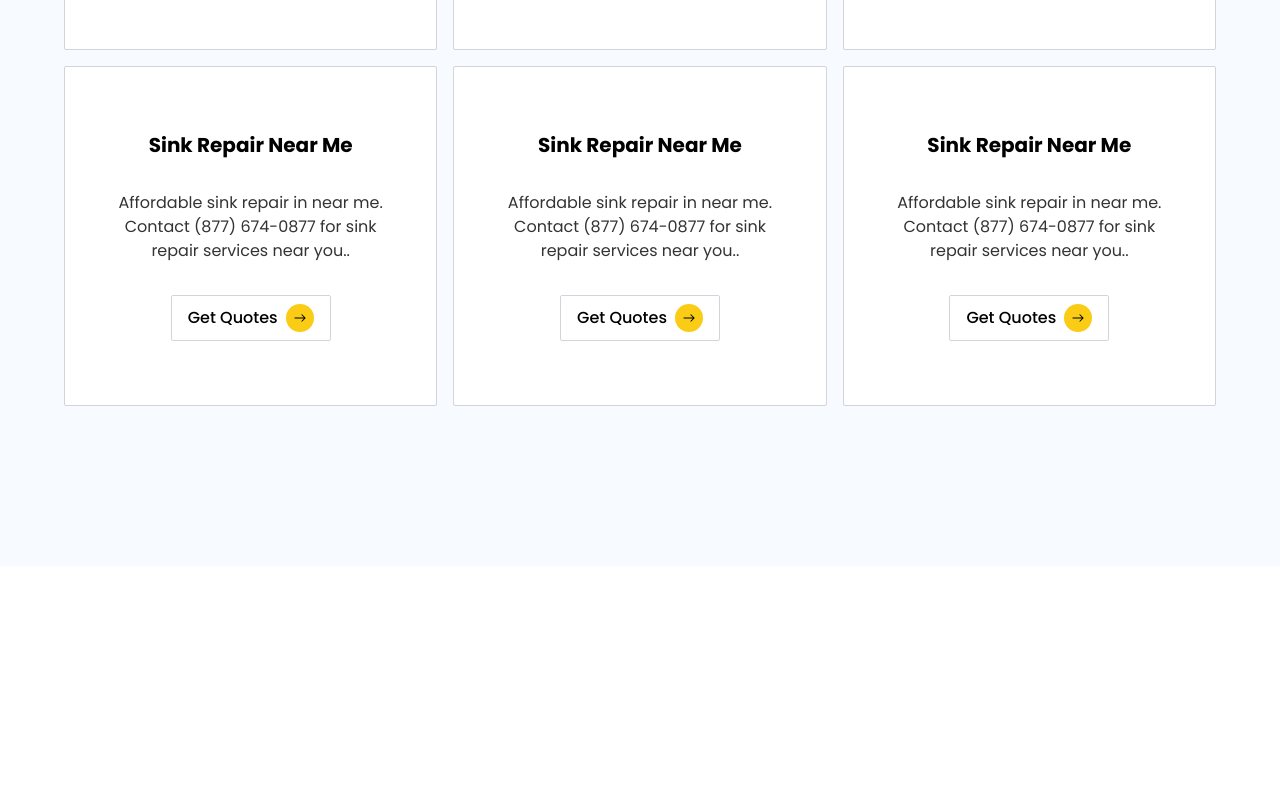
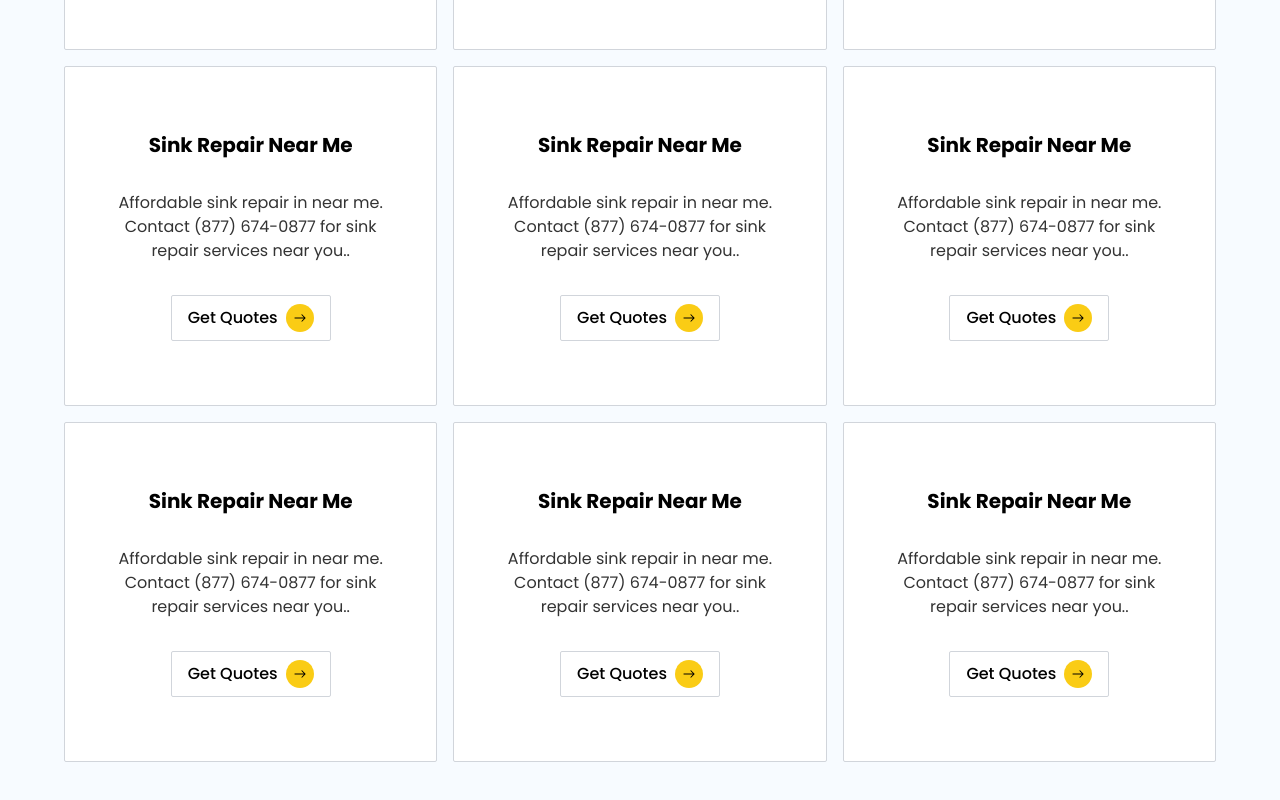
Before and after one commit to SheerGhazi/Sub-Domain-Project, a React (Vite) app: page / in a window 1280 px wide. Shown: the part 3652-4452 px from the top of the page. Before the commit the page ends 4218 px from the top, so only its background shows below. Built offline with nearby package versions, Linux system fonts and the light colour scheme.

Commit message:
feat: data.js

```diff
--- a/src/app/data.js
+++ b/src/app/data.js
@@ -119,5 +119,20 @@ export const services = [
     description:
       "Affordable sink repair in near me. Contact (877) 674-0877 for sink repair services near you..",
   },
+  {
+    title: "Sink Repair",
+    description:
+      "Affordable sink repair in near me. Contact (877) 674-0877 for sink repair services near you..",
+  },
+  {
+    title: "Sink Repair",
+    description:
+      "Affordable sink repair in near me. Contact (877) 674-0877 for sink repair services near you..",
+  },
+  {
+    title: "Sink Repair",
+    description:
+      "Affordable sink repair in near me. Contact (877) 674-0877 for sink repair services near you..",
+  },
 
 ];
```
